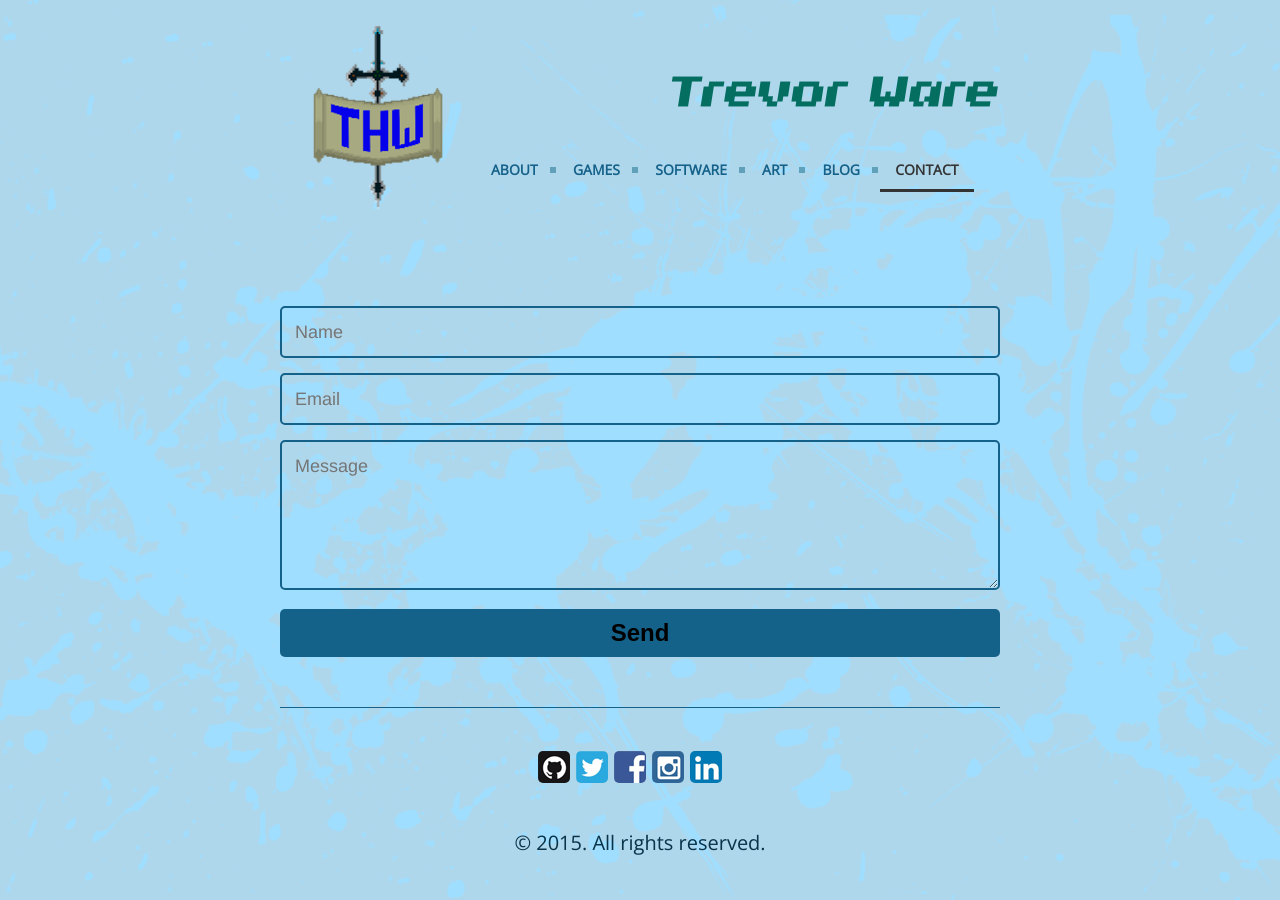
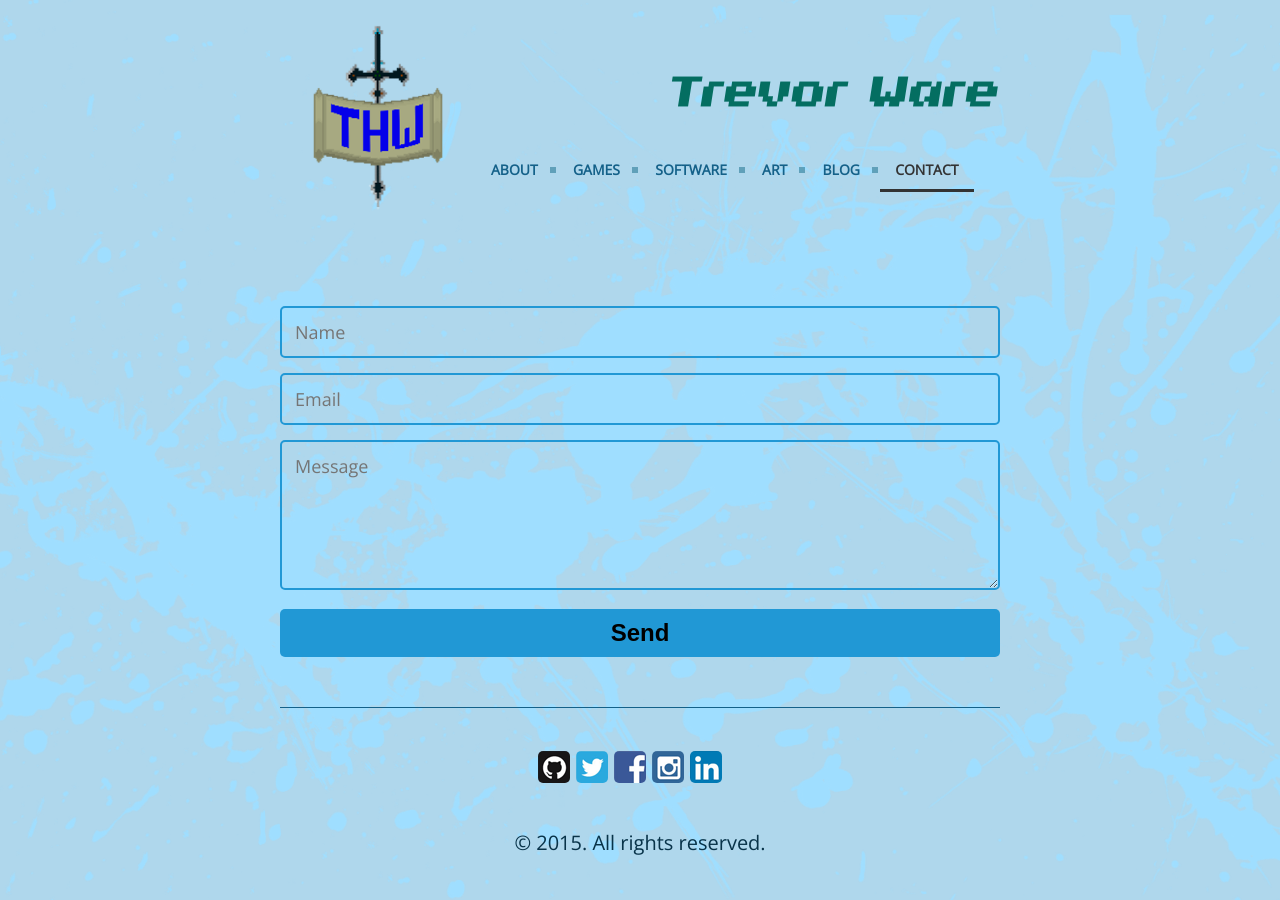
Before and after one commit to twarrre/twarrre.github.io, a Jekyll site: the page built from contact.md, in a window 1280 px wide. Built offline with Jekyll 4.4.1, drawn with Linux system fonts in a browser that asks for light colours.

Commit message:
Some more format changes.

```diff
--- a/public/css/poole.css
+++ b/public/css/poole.css
@@ -782,13 +782,13 @@ form { max-width:100%; margin:50px auto; }
 
 .feedback-input {
   color:black;
-  font-family: Helvetica, Arial, sans-serif;
+  font-family: 'Open Sans', sans-serif;
   font-weight:500;
   font-size: 18px;
   border-radius: 5px;
   line-height: 22px;
   background-color: transparent;
-  border:2px solid #146189;
+  border:2px solid #2198d5;
   transition: all 0.3s;
   padding: 13px;
   margin-bottom: 15px;
@@ -808,7 +808,7 @@ textarea {
 [type="submit"] {
   font-family: 'Montserrat', Arial, Helvetica, sans-serif;
   width: 100%;
-  background:#146189;
+  background:#2198d5;
   border-radius:5px;
   border:0;
   cursor:pointer;
```
